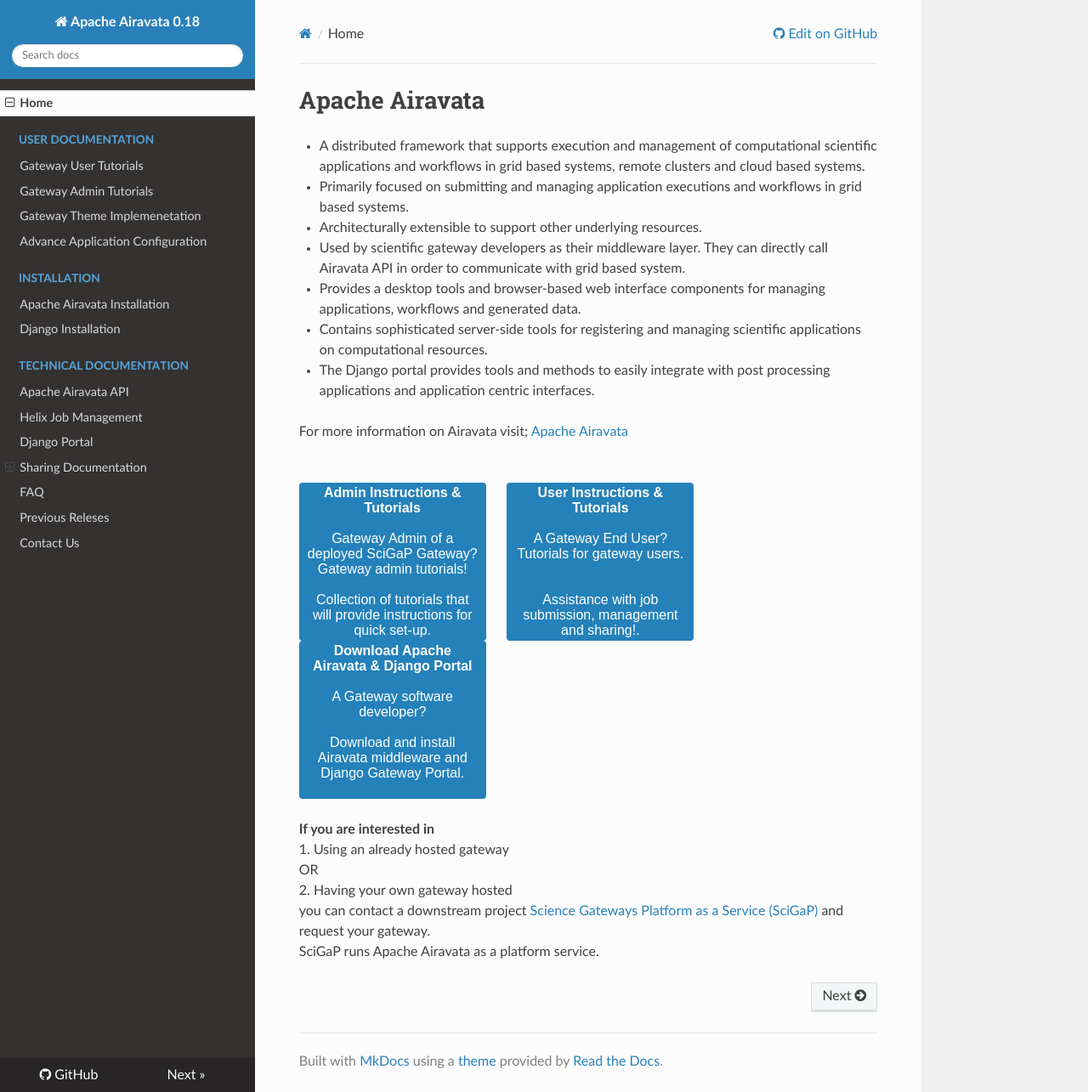
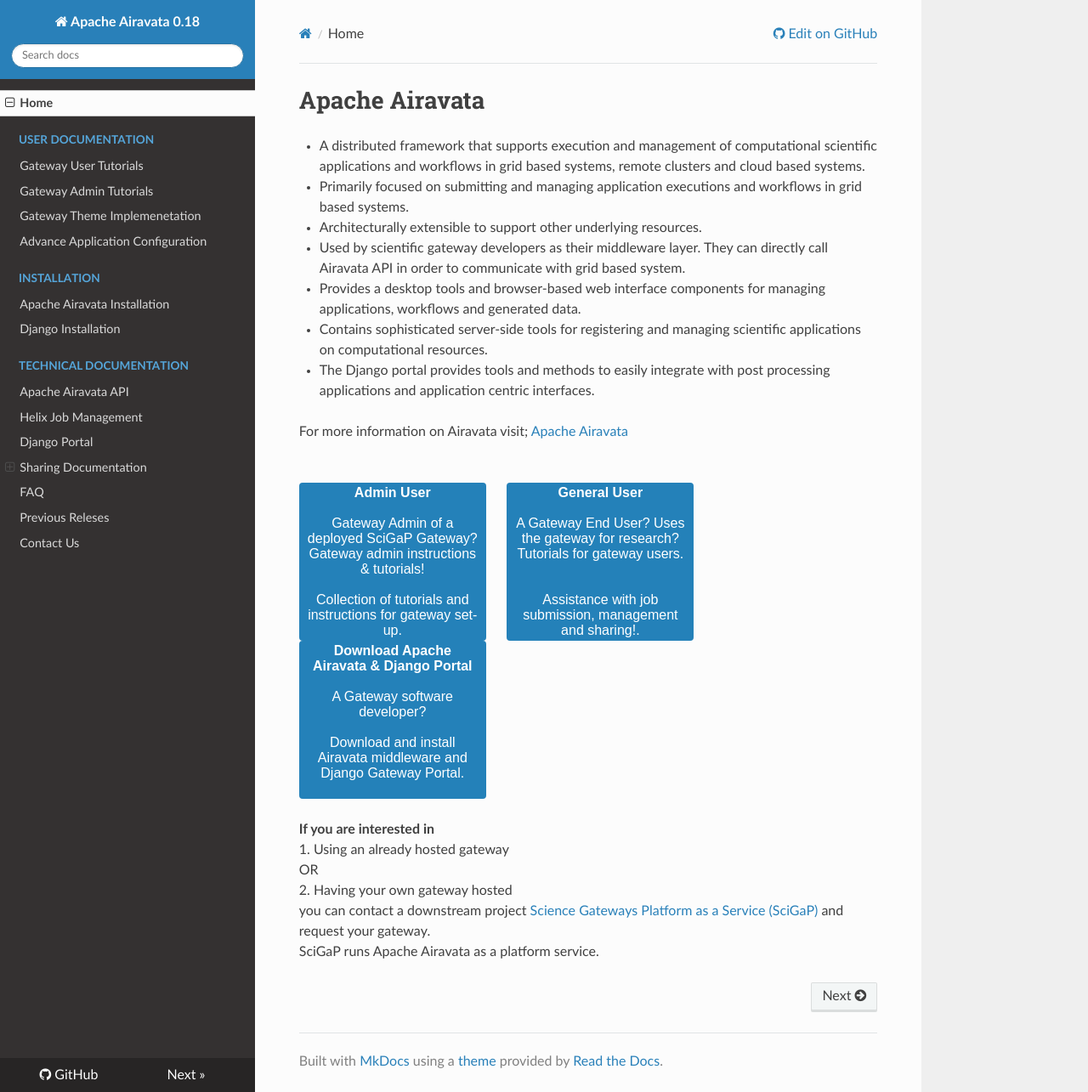
Before and after one commit to isabella232/airavata-docs, an MkDocs documentation site: the page built from docs/index.md, in a window 1280 px wide and 1285 px high. Shown: the whole window at 85% size. Built offline with MkDocs 1.6.1, drawn with Linux system fonts in a browser that asks for light colours; nearby versions of some CDN libraries; old or Windows-style settings are respelled for this version of MkDocs.

Commit message:
Changes to the provided info on tutorial, etc

```diff
--- a/docs/index.md
+++ b/docs/index.md
@@ -12,8 +12,8 @@ For more information on Airavata visit; <a href="http://airavata.apache.org/" ta
 <br>
 <br>
 
-<button type="button" style="color:#f2f2f2;text-align:center;font-weight:lighter;background-color:#2481b9;width:220px;border: 2px solid #2481b9;border-radius:4px"><a style="color:white" href="user-documentation/admin-tutorials" target="_blank" ><b>Admin Instructions & Tutorials</b><br/><br/>Gateway Admin of a deployed SciGaP Gateway? </br>Gateway admin tutorials!</br></br>Collection of tutorials that will provide instructions for quick set-up.</a></button>&nbsp; &nbsp; &nbsp;
-<button type="button" style="color:#f2f2f2;text-align:center;font-weight:lighter;background-color:#2481b9;width:220px;border: 2px solid #2481b9;border-radius:4px"><a style="color:white" href="user-documentation/user-tutorials" target="_blank" ><b>User Instructions & Tutorials</b><br/><br/>A Gateway End User?</br>Tutorials for gateway users. </br></br><br/>Assistance with job submission, management and sharing!.</a></button>&nbsp; &nbsp;
+<button type="button" style="color:#f2f2f2;text-align:center;font-weight:lighter;background-color:#2481b9;width:220px;border: 2px solid #2481b9;border-radius:4px"><a style="color:white" href="user-documentation/admin-tutorials" target="_blank" ><b>Admin User</b><br/><br/>Gateway Admin of a deployed SciGaP Gateway? </br>Gateway admin instructions & tutorials!</br></br>Collection of tutorials and instructions for gateway set-up.</a></button>&nbsp; &nbsp; &nbsp;
+<button type="button" style="color:#f2f2f2;text-align:center;font-weight:lighter;background-color:#2481b9;width:220px;border: 2px solid #2481b9;border-radius:4px"><a style="color:white" href="user-documentation/user-tutorials" target="_blank" ><b>General User</b><br/><br/>A Gateway End User? Uses the gateway for research?</br>Tutorials for gateway users. </br></br><br/>Assistance with job submission, management and sharing!.</a></button>&nbsp; &nbsp;
 <button type="button" style="color:#f2f2f2;text-align:center;font-weight:lighter;background-color:#2481b9;width:220px;border: 2px solid #2481b9;border-radius:4px"><a style="color:white" href="installation/airavata-installation" target="_blank"><b>Download Apache Airavata & Django Portal</b><br/><br/>A Gateway software developer? </br></br>Download and install Airavata middleware and Django Gateway Portal.<br/></br></a></button>&nbsp; &nbsp; &nbsp;
 
 <!--<button type="button" style="color:#f2f2f2;text-align:center;font-weight:lighter;background-color:#2481b9;width:220px;border: 2px solid #2481b9;border-radius:4px"><a style="color:white" href="http://airavata.readthedocs.io/en/latest/ target="_blank"><b>User Guide</b></br><br>In-detail documentation on how to install, configure and do upgrades for gateway admins.</br>Step by step guide for gateway users as well.</br></a></button>
```
